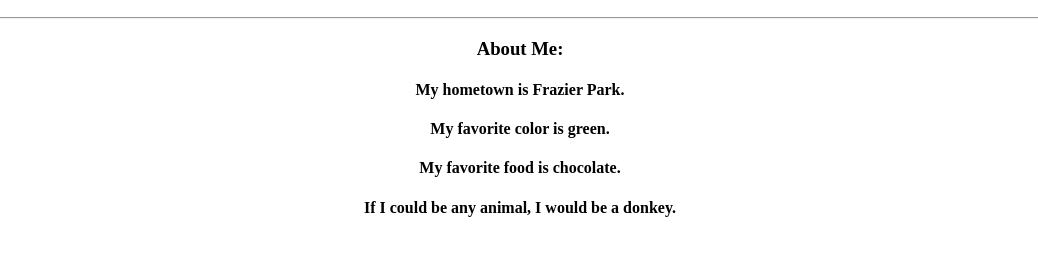
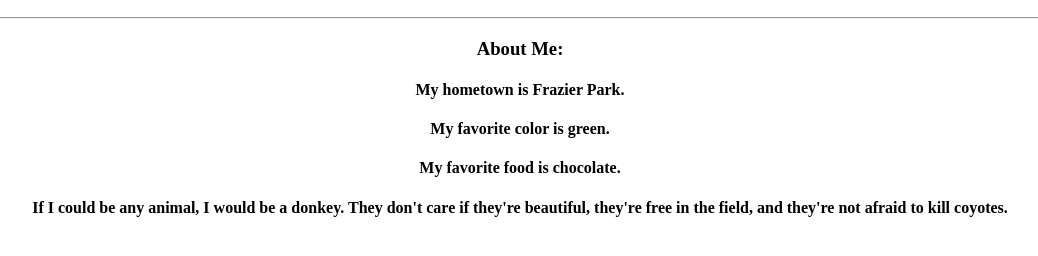
Before and after one commit to shanartisan/my-profile, a plain HTML site: page index.html in a window 1280 px wide. Shown: the part 110-366 px from the top of the page, without its empty margins (120-1158 px from the left). Drawn offline with Linux system fonts and the light colour scheme.

Commit message:
adding text

```diff
--- a/index.html
+++ b/index.html
@@ -14,7 +14,7 @@
                     <h4>My hometown is Frazier Park.</h4>
                     <h4>My favorite color is green.</h4>
                     <h4>My favorite food is chocolate.</h4>
-                    <h4>If I could be any animal, I would be a donkey.</h4>
+                    <h4>If I could be any animal, I would be a donkey. They don't care if they're beautiful, they're free in the field, and they're not afraid to kill coyotes.</h4>
             </div>
           </body>
         </html>
```
